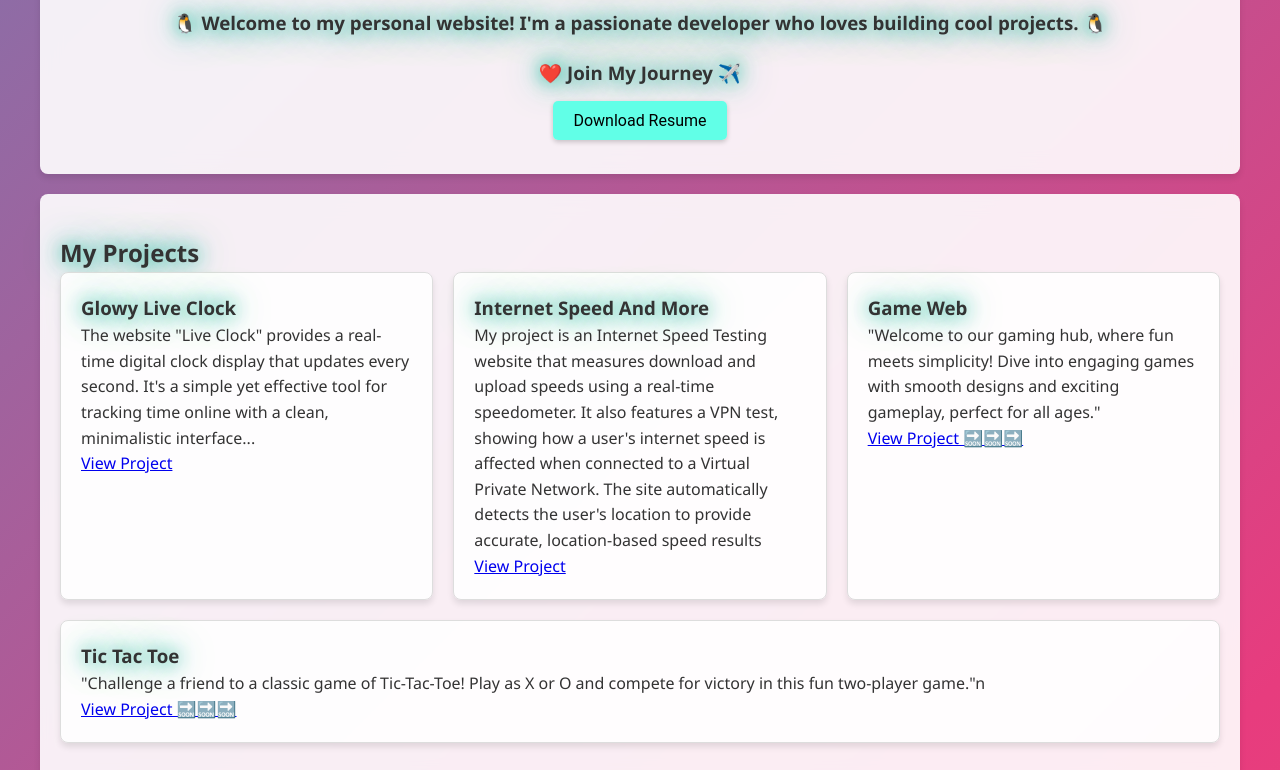
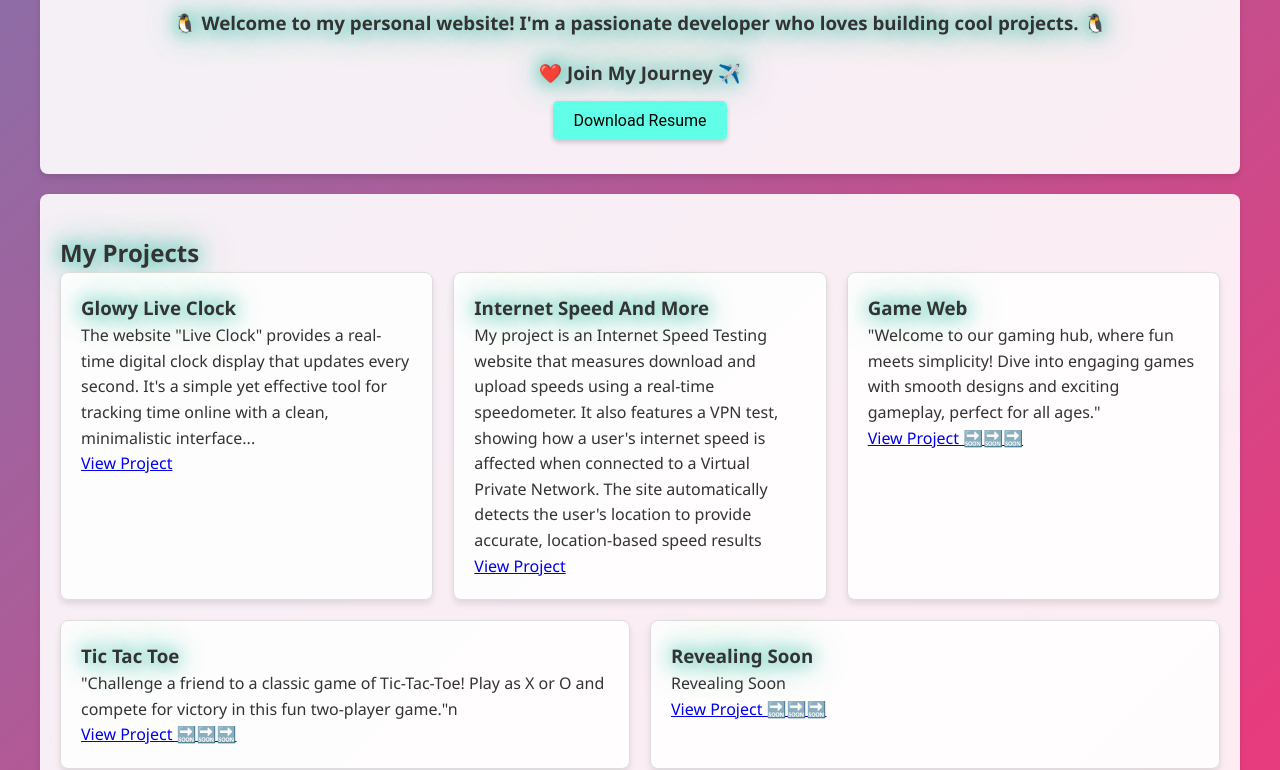
Before and after one commit to xyberglobe/Portfolio, a plain HTML site: page index.html in a window 1280 px wide. Shown: the part 204-974 px from the top of the page. Drawn offline with Linux system fonts and the light colour scheme.

Commit message:
Update index.html

```diff
--- a/index.html
+++ b/index.html
@@ -63,6 +63,11 @@
                 <p>"Challenge a friend to a classic game of Tic-Tac-Toe! Play as X or O and compete for victory in this fun two-player game."n</p>
                 <a href="https://xyberglobe.github.io/tictactoe/">View Project 🔜🔜🔜</a>
             </div>
+            <div class="project-card">
+                <h3>Revealing Soon</h3>
+                <p>Revealing Soon</p>
+                <a href="#">View Project 🔜🔜🔜</a>
+            </div>
 
         </div>
     </section>
```
